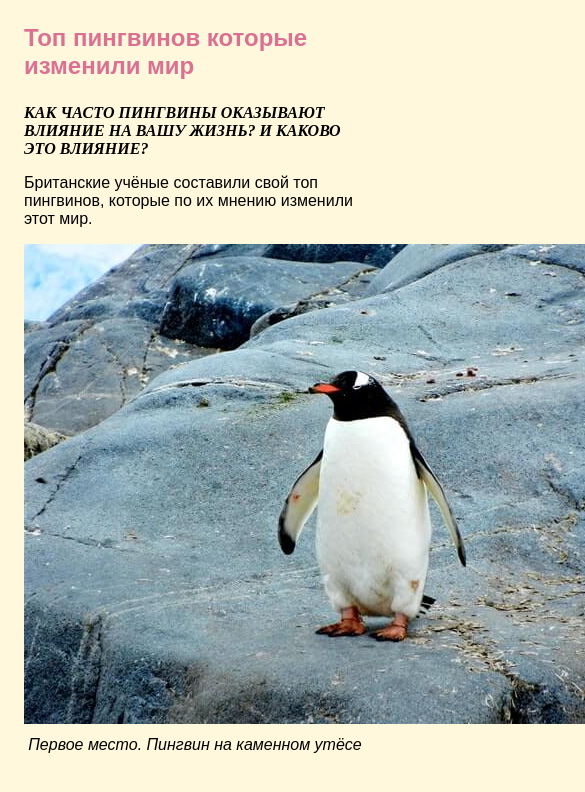
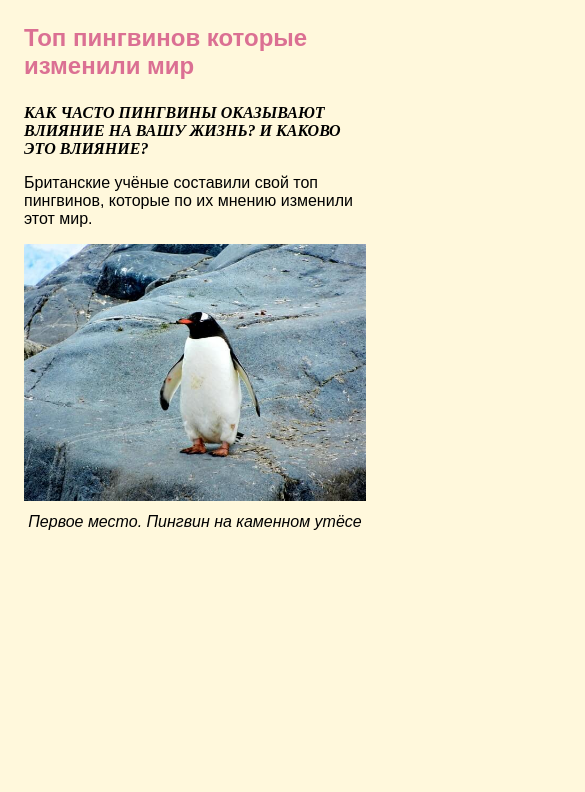
Before and after one commit to kira-zaytseva/spurIT, a plain HTML site: page 03-fix-problems/index.html in a window 390 px wide. Shown: the top 792 px of the page, 585 px wide, since content can reach past the window. Drawn offline with Linux system fonts and the light colour scheme.

Commit message:
fix: fixed width of image for mobile version

```diff
--- a/03-fix-problems/index.css
+++ b/03-fix-problems/index.css
@@ -27,6 +27,10 @@ body {
     font-family: serif;
 }
 
+.figure__image {
+    max-width: 100%;
+}
+
 .figure__caption {
     margin: 0.5rem 0 0;
     font-style: italic;
```
